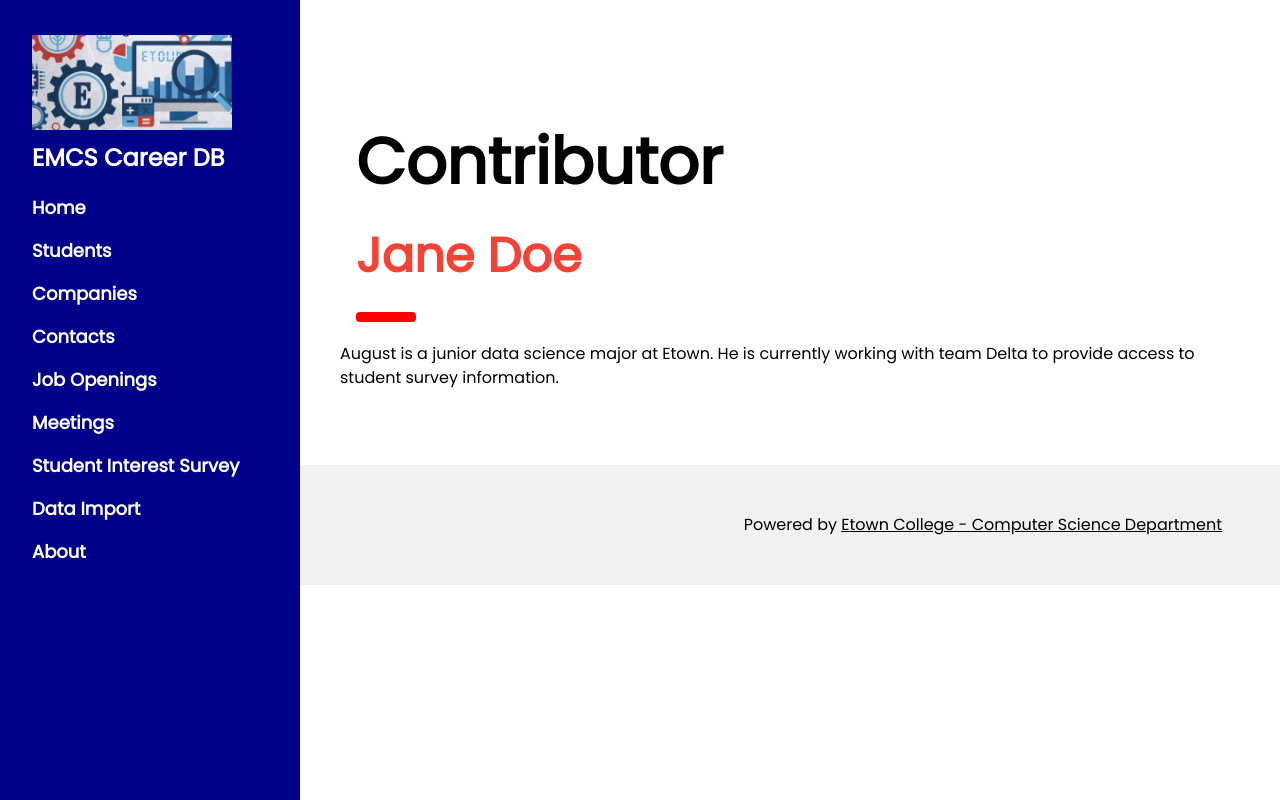
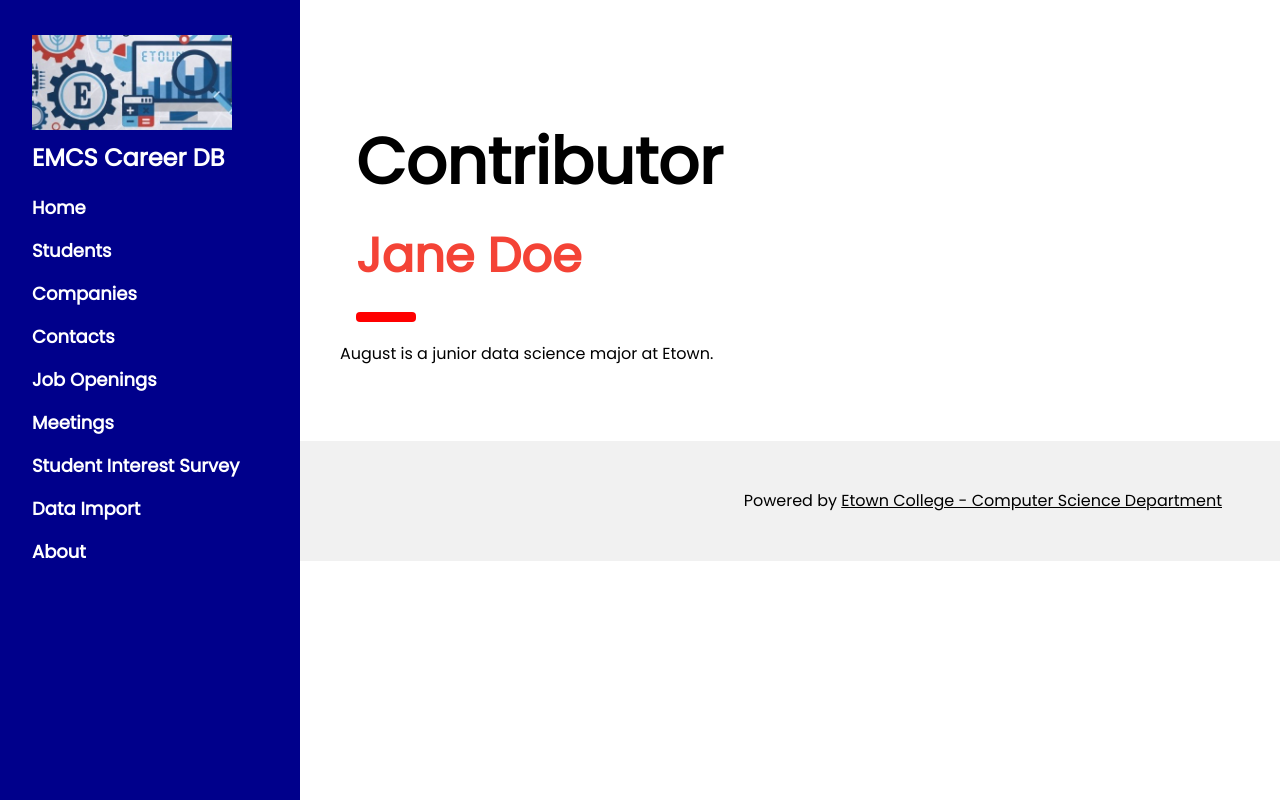
Before and after one commit to reddign/emcs-database, a PHP site: page /contributors/august_bednar.php in a window 1280 px wide. Run offline with PHP 8.4, Linux system fonts and the light colour scheme.

Commit message:
Updated Bednar Contributor Page

```diff
--- a/src/contributors/august_bednar.php
+++ b/src/contributors/august_bednar.php
@@ -11,6 +11,6 @@ require("../includes/header.php");
   </div>
 
   August is a junior data science major at Etown.
-  He is currently working with team Delta to provide access to student survey information.
+
 <?PHP
 require("../includes/footer.php");
```
